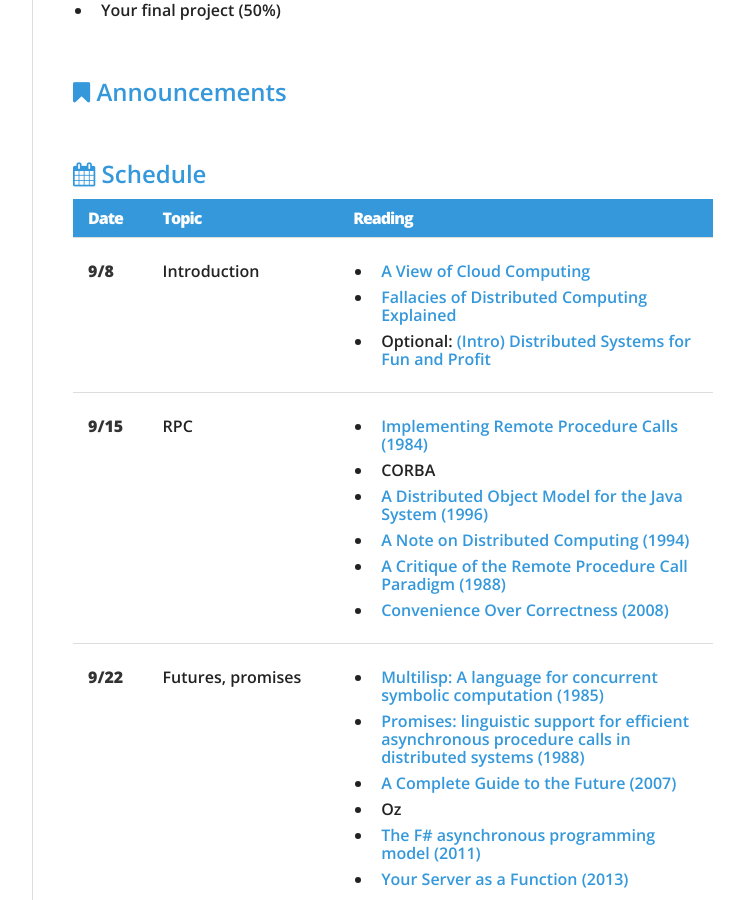
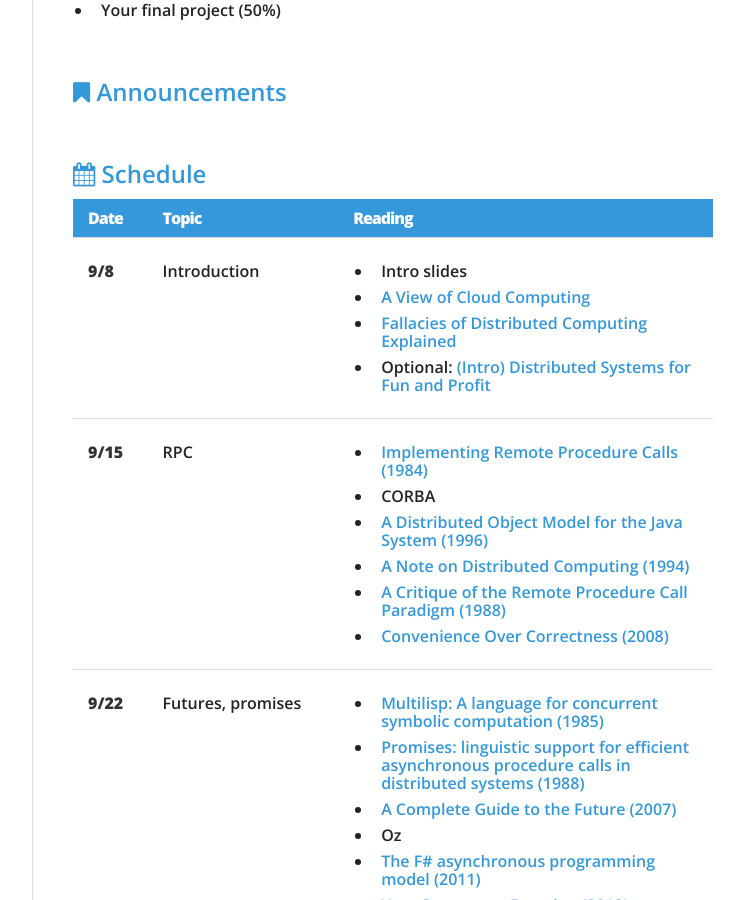
Before and after one commit to heathermiller/wwwcs7680, a Jekyll site: the page built from index.md, in a window 1280 px wide and 900 px high, scrolled down 1143 px. Shown: the whole window, without its empty margins (378-1122 px from the left). Built offline with Jekyll 4.4.1, drawn with Linux system fonts in a browser that asks for light colours; nearby versions of some CDN libraries.

Commit message:
Intro slides placeholder

```diff
--- a/index.md
+++ b/index.md
@@ -79,6 +79,7 @@ You will be evaluated on:
       <td>Introduction</td>
       <td>
         <ul>
+          <li>Intro slides</li>
           <li><a href="https://scholar.google.com/scholar?cluster=9759286599132405476&hl=en&as_sdt=0,22">A View of Cloud Computing</a></li>
           <li><a href="http://www.rgoarchitects.com/Files/fallacies.pdf">Fallacies of Distributed Computing Explained</a></li>
           <li>Optional: <a href="http://book.mixu.net/distsys/intro.html">(Intro) Distributed Systems for Fun and Profit</a></li>
```
